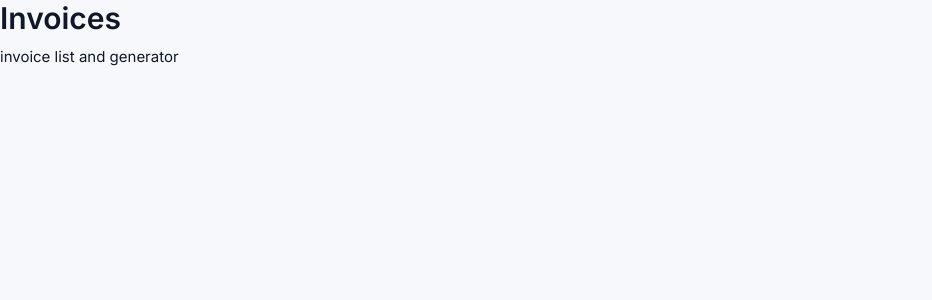
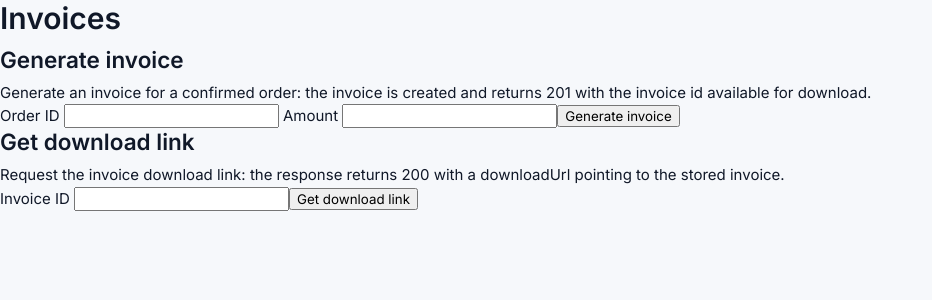
Before and after one commit to Titan-Cloud-Compute/b2b-comms-202610050933, an Angular app in the folder web/: page /#/invoices in a window 1280 px wide. Shown: the top 300 px of the page, without its empty margins (0-932 px from the left). Built offline with nearby package versions, Linux system fonts and the light colour scheme; a web font is replaced by a local one.

Commit message:
fix(annotation): Build out the existing InvoicesComponent in web/src/app/features/invoices/ (the
Automated patch from annotation workflow.

[skip ci]

```diff
--- a/web/src/app/features/invoices/invoices.component.ts
+++ b/web/src/app/features/invoices/invoices.component.ts
@@ -1,4 +1,46 @@
-import { Component } from '@angular/core';
+import { Component, inject } from '@angular/core';
+import { ApiClient, MockApiClient } from '../../shared/api/api-client';
+
+/** Contract: POST /api/invoices request. (@contracts/* is not present in this app; types mirror the card contract.) */
+export interface CreateInvoiceRequest {
+  orderId: string;
+  amount: number;
+}
+
+/** Contract: POST /api/invoices response. */
+export interface InvoiceResponse {
+  id: string;
+  orderId: string;
+  amount: number;
+}
+
+/** Contract: GET /api/invoices/:id/download response. */
+export interface InvoiceDownloadResponse {
+  id: string;
+  downloadUrl: string;
+}
+
+const mockInvoices = new Map<string, InvoiceResponse>();
+
+/** Register MockApiClient handlers for the invoice endpoints (USE_MOCKS mode only). */
+function registerInvoiceMocks(api: ApiClient): void {
+  if (!(api instanceof MockApiClient)) return;
+  api.registerMock<InvoiceResponse>('POST', '/api/invoices', async (body) => {
+    const req = (body ?? {}) as CreateInvoiceRequest;
+    const id =
+      typeof crypto !== 'undefined' && 'randomUUID' in crypto
+        ? crypto.randomUUID()
+        : `inv-${Date.now()}`;
+    const invoice: InvoiceResponse = { id, orderId: req.orderId, amount: Number(req.amount) };
+    mockInvoices.set(id, invoice);
+    // Download handler is keyed by concrete path in MockApiClient.
+    api.registerMock<InvoiceDownloadResponse>('GET', `/api/invoices/${id}/download`, async () => ({
+      id,
+      downloadUrl: `/files/invoices/${id}.pdf`,
+    }));
+    return invoice;
+  });
+}
 
 @Component({
   selector: 'app-invoices',
@@ -7,8 +49,90 @@ import { Component } from '@angular/core';
   template: `
     <div data-testid="invoices-screen">
       <h1>Invoices</h1>
-      <p>invoice list and generator</p>
+
+      <section data-testid="invoice-generate-section">
+        <h2>Generate invoice</h2>
+        <p>Generate an invoice for a confirmed order: the invoice is created and returns 201 with the invoice id available for download.</p>
+        <form data-testid="invoice-generate-form" (submit)="$event.preventDefault(); generate()">
+          <label>
+            Order ID
+            <input data-testid="invoice-order-id" name="orderId" [value]="orderId"
+                   (input)="orderId = $any($event.target).value" required />
+          </label>
+          <label>
+            Amount
+            <input data-testid="invoice-amount" name="amount" type="number" step="0.01" [value]="amount"
+                   (input)="amount = $any($event.target).value" required />
+          </label>
+          <button type="submit" data-testid="invoice-generate-submit" [disabled]="busy">Generate invoice</button>
+        </form>
+        @if (created) {
+          <p data-testid="invoice-created">Invoice created: <span data-testid="invoice-id">{{ created.id }}</span></p>
+        }
+      </section>
+
+      <section data-testid="invoice-download-section">
+        <h2>Get download link</h2>
+        <p>Request the invoice download link: the response returns 200 with a downloadUrl pointing to the stored invoice.</p>
+        <form data-testid="invoice-download-form" (submit)="$event.preventDefault(); download()">
+          <label>
+            Invoice ID
+            <input data-testid="invoice-download-id" name="invoiceId" [value]="invoiceId"
+                   (input)="invoiceId = $any($event.target).value" required />
+          </label>
+          <button type="submit" data-testid="invoice-download-submit" [disabled]="busy">Get download link</button>
+        </form>
+        @if (downloadUrl) {
+          <p data-testid="invoice-download-url"><a [href]="downloadUrl" target="_blank" rel="noopener">{{ downloadUrl }}</a></p>
+        }
+      </section>
+
+      @if (error) {
+        <p role="alert" data-testid="invoice-error">{{ error }}</p>
+      }
     </div>
   `,
 })
-export class InvoicesComponent {}
+export class InvoicesComponent {
+  private readonly api = inject(ApiClient);
+
+  orderId = '';
+  amount = '';
+  invoiceId = '';
+  created: InvoiceResponse | null = null;
+  downloadUrl = '';
+  error = '';
+  busy = false;
+
+  constructor() {
+    registerInvoiceMocks(this.api);
+  }
+
+  async generate(): Promise<void> {
+    this.error = '';
+    this.busy = true;
+    try {
+      const req: CreateInvoiceRequest = { orderId: this.orderId.trim(), amount: Number(this.amount) };
+      this.created = await this.api.post<InvoiceResponse>('/api/invoices', req);
+      this.invoiceId = this.created.id;
+    } catch (e: any) {
+      this.error = e?.message || 'Failed to generate invoice';
+    } finally {
+      this.busy = false;
+    }
+  }
+
+  async download(): Promise<void> {
+    this.error = '';
+    this.busy = true;
+    try {
+      const id = encodeURIComponent(this.invoiceId.trim());
+      const res = await this.api.get<InvoiceDownloadResponse>(`/api/invoices/${id}/download`);
+      this.downloadUrl = res.downloadUrl;
+    } catch (e: any) {
+      this.error = e?.message || 'Failed to get download link';
+    } finally {
+      this.busy = false;
+    }
+  }
+}
```
